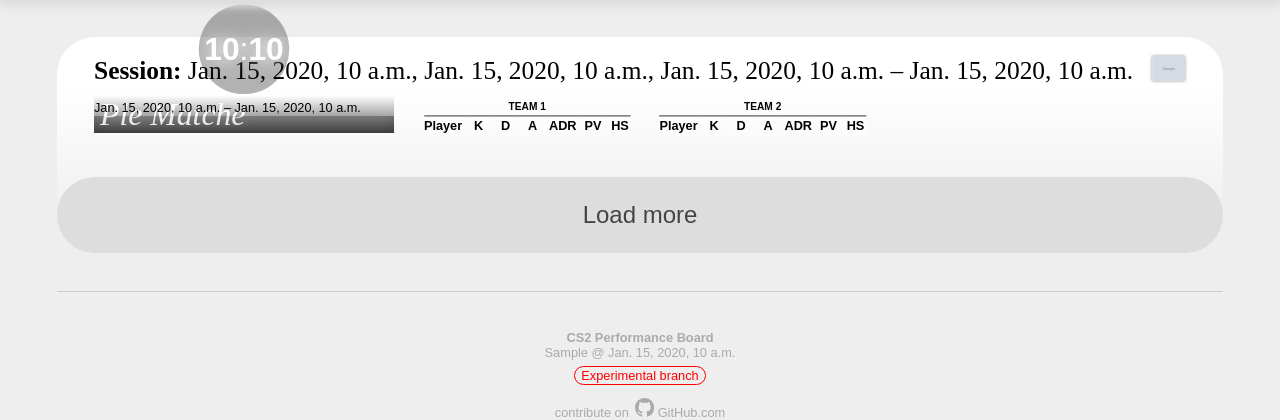
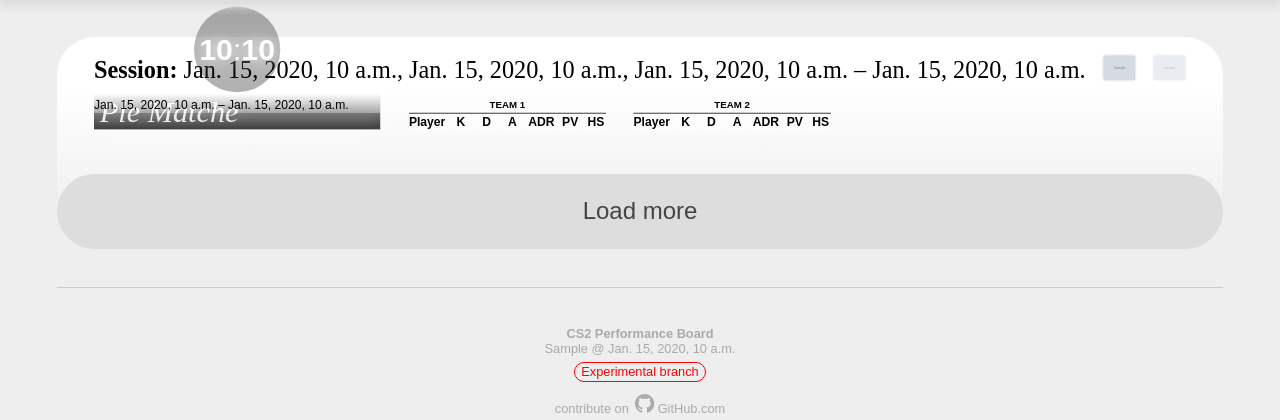
Before and after one commit to kosmotive/cs2pb, a Django app: template django/stats/templates/stats/sessions.html in a window 1280 px wide. Shown: the part 76-496 px from the top of the page. Run offline with Django 4.2, Linux system fonts and the light colour scheme; tables that the repository leaves empty hold one stand-in row (values such as "Sample post"); the template is opened without the code that fills it: values that come from a table or form of the project are taken from there, most other values are stand-ins (such as "Sample title", 1, 10 or a date in 2020); grey boxes marked "Sample" are stand-in pictures; data that the repository does not hold is empty; grey boxes are pictures that could not be loaded.

Commit message:
Replace `GamingSession.participated_squad_members` by `GamingSession.participated_authentic_squad_members` and `GamingSession.participated_unauthentic_squad_members`

```diff
--- a/django/stats/static/stats.css
+++ b/django/stats/static/stats.css
@@ -531,14 +531,20 @@
     vertical-align: top;
 }
 
-div.session .session-content .session-members {
+div.session .session-content .authentic-session-members,
+div.session .session-content .unauthentic-session-members {
     display: inline-block;
     vertical-align: top;
     margin-left: 5mm;
     font-size: 200%;
 }
 
-div.session .session-content .session-members img.avatar {
+div.session .session-content .unauthentic-session-members {
+    opacity: 0.5;
+}
+
+div.session .session-content .authentic-session-members img.avatar,
+div.session .session-content .unauthentic-session-members img.avatar {
     height: 1em;
 }
 
--- a/django/stats/templates/stats/sessions-list.html
+++ b/django/stats/templates/stats/sessions-list.html
@@ -12,8 +12,8 @@
             <b>Session:</b> {{ session.started_weekday }}, {{ session.started_date }}, {{ session.started_time }} &ndash; {{ session.ended_time }}
         </div>
 
-        <div class="session-members">
-        {% for player in session.participated_squad_members %}
+        <div class="authentic-session-members">
+        {% for player in session.participated_authentic_squad_members %}
 
             <div class="session-member {% if player.steamid == session.rising_star.pk %}rising-star{% endif %}">
                 <a href="{% url 'player' session.squad.uuid player.steamid %}"><img src="{{ player.avatar_s }}" class="avatar"></a>
@@ -24,6 +24,16 @@
 
                 {% endif %}
 
+            </div>
+
+        {% endfor %}
+        </div>
+
+        <div class="unauthentic-session-members">
+        {% for player in session.participated_unauthentic_squad_members %}
+
+            <div class="session-member {% if player.steamid == session.rising_star.pk %}rising-star{% endif %}">
+                <a href="{% url 'player' session.squad.uuid player.steamid %}"><img src="{{ player.avatar_s }}" class="avatar"></a>
             </div>
 
         {% endfor %}
```
Also changed, not shown: django/stats/models.py (+24 -5 lines).
